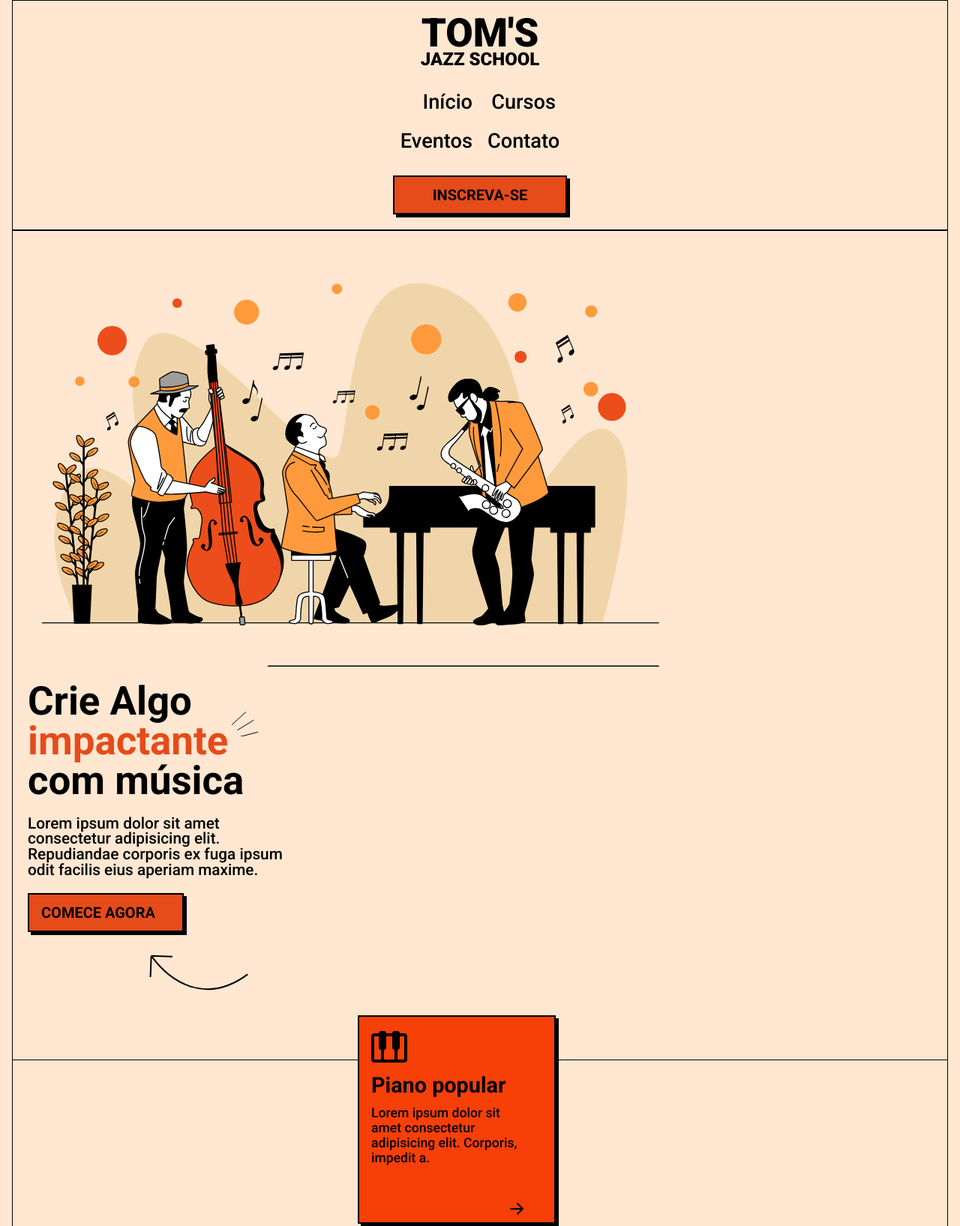
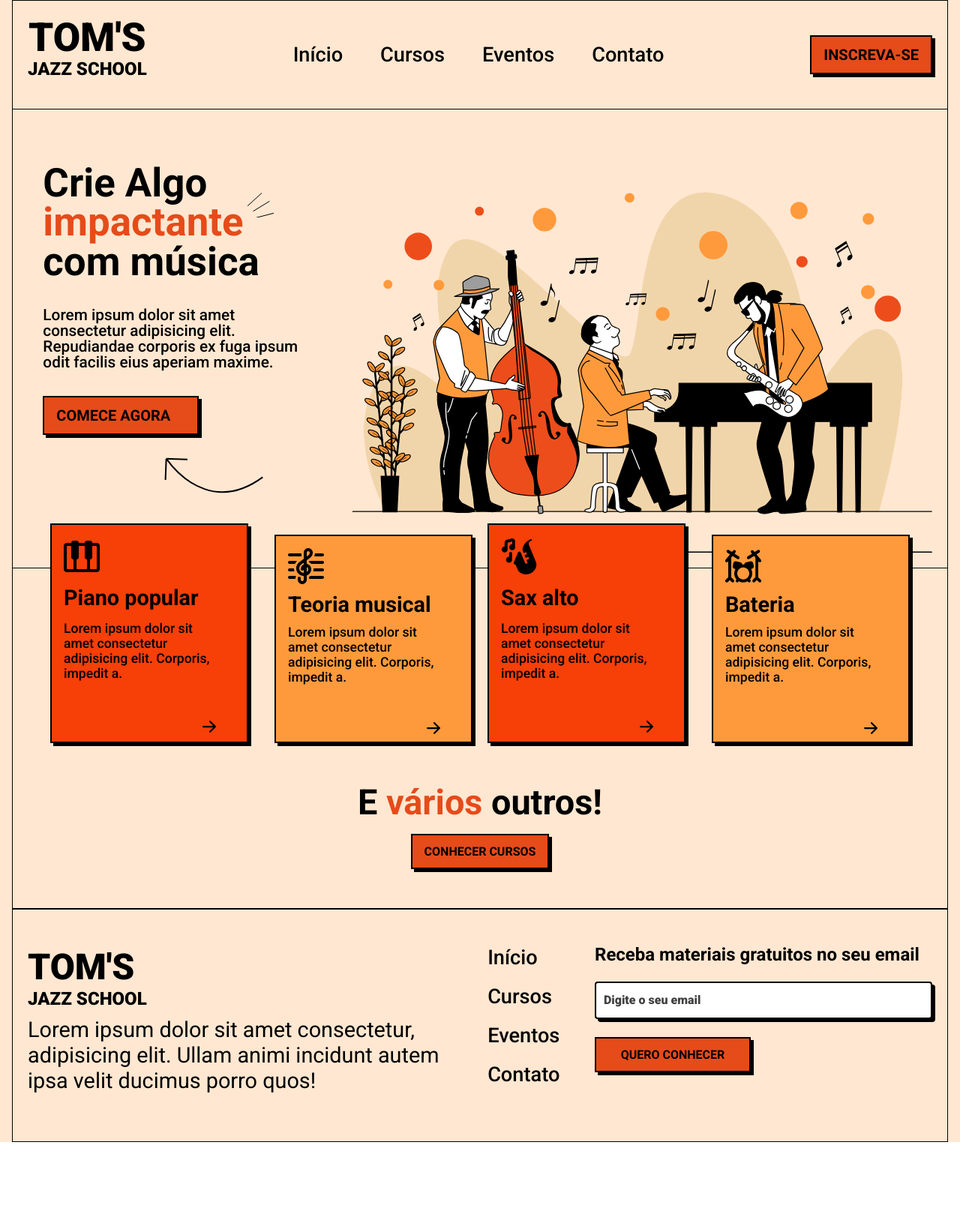
Before and after one commit to rafaoshikawa/tomjazzschool, a plain HTML site: page index.html in a window 1280 px wide. Shown: the top 1635 px of the page at 75% size. After the commit the page ends 1523 px from the top, so only its background shows below. Drawn offline with Linux system fonts and the light colour scheme.

Commit message:
final project

```diff
--- a/CSS/cursos.css
+++ b/CSS/cursos.css
@@ -1,3 +1,4 @@
+
 .courses-section {
   display: grid;
   justify-content: center;
--- a/CSS/global.css
+++ b/CSS/global.css
@@ -1,3 +1,5 @@
+
+
 html {
   scroll-behavior: smooth;
   transition: 1s;
@@ -54,7 +56,7 @@ span {
   margin: 0;
 }
 
-
+/* simplesmente só isso, acaba com o problema do scroll lateral PORRAAAA */
 body, html {
   overflow-x: hidden!important;
   }
--- a/CSS/main.css
+++ b/CSS/main.css
@@ -3,6 +3,8 @@
   gap: 20px;
 }
 .intro {
+  justify-content: center;
+  align-items: center;
   display: grid;
   position: relative;
   gap: 20px;
--- /dev/null
+++ b/CSS/responsivo.css
@@ -0,0 +1,138 @@
+@media screen and (min-width: 800px) {
+  header {
+    display: flex;
+    flex-wrap: wrap;
+    justify-content: space-between;
+    padding: 1.25rem;
+  }
+  header h1 {
+    display: block;
+    line-height: 1.1;
+  }
+
+  header a {
+    align-self: center;
+  }
+
+  .header-menu {
+    align-self: center;
+    padding: 0.3rem;
+  }
+
+  .btn-default {
+    align-self: center;
+  }
+
+  .musicians-section {
+    border-top: none;
+    display: grid;
+    grid-template-columns: 1fr 2fr;
+    padding-top: 4rem;
+  }
+
+  main img {
+    grid-column: 2;
+  }
+
+  main .intro {
+    grid-row: 1;
+  }
+  .courses-section {
+    display: flex;
+    flex: 1;
+    flex-wrap: wrap;
+  }
+
+  .cards:nth-child(2n) {
+    margin-top: 0.935rem;
+  }
+
+  .rodape-article {
+    justify-content: center;
+  }
+
+  footer p {
+    max-width: 45ch;
+  }
+}
+
+@media screen and (min-width: 1100px) {
+  header {
+    display: flex;
+    align-items: center;
+  }
+
+  .header-menu {
+    margin-top: 1.2rem;
+    display: flex;
+    gap: 30px;
+  }
+}
+
+@media screen and (min-width: 1250px) {
+   footer {
+    display: flex;
+    justify-content: space-between;
+    padding-top: 3rem;
+    padding-bottom: 4rem;
+    align-items: start;
+  }
+
+  footer p {
+    margin-top: 10px;
+    font-size: 1.8rem;
+    max-width: 35ch;
+  }
+
+  footer h4 {
+    font-size: 1.5rem;
+  }
+
+  footer input {
+    width: 450px;
+    height: 50px;
+  }
+
+  .btn-footer {
+    text-align: center;
+  }
+
+  .footer-menu{
+    margin: 0;
+  }
+
+  .footer-menu a{
+    font-size: 1.7rem;
+  }
+}
+
+@media screen and (min-width: 1300px) {
+   header a h1{
+    font-size: 1rem;
+   }
+   header .tom{
+    font-size: 2.1rem;
+   }
+
+   .header-menu a{
+    font-size: 1.3rem;
+   }
+
+   footer a h1{
+    font-size: 1.35rem;
+   }
+   footer .tom{
+    font-size: 3rem;
+   }
+
+   .footer-menu a{
+    font-size: 1.3rem;
+   }
+
+   footer p{
+    font-size: 1.3rem;
+   }
+
+
+
+}
--- a/CSS/style.css
+++ b/CSS/style.css
@@ -4,3 +4,4 @@
 @import url("./main.css");
 @import url("./cursos.css");
 @import url("./footer.css");
+@import url("./responsivo.css");
--- a/index.html
+++ b/index.html
@@ -9,7 +9,7 @@
   <body>
     <!-- HEADER E NAVBAR -->
     <header>
-      <h1><span class="tom" id="inicio">Tom's</span>jazz school</h1>
+      <a href=""><h1><span class="tom" id="inicio">Tom's</span> <br>jazz school</h1></a>
       <nav class="header-menu" aria-label="Primária">
         <a href="#inicio">Início</a>
         <a href="#cursos">Cursos</a>
@@ -84,19 +84,23 @@
     </section>
 
     <footer id="contato">
-        <h1><span>tom's</span><br>jazz school</h1>
+      <div>
+        <a href=""><h1><span class="tom" id="inicio">Tom's</span> <br>jazz school</h1></a>
         <p>Lorem ipsum dolor sit amet consectetur, adipisicing elit. Ullam animi incidunt autem ipsa velit ducimus porro quos!</p>
+      </div>
         <nav class="footer-menu">
             <a href="#inicio">Início</a>
             <a href="#cursos">Cursos</a>
             <a href="#eventos">Eventos</a>
             <a href="#contato">Contato</a>
           </nav>
-          <h4>Receba materiais gratuitos no seu email</h4>
-          <form action="/">
-            <input type="email" placeholder="Digite o seu email">
-            <a href="/" class="btn-default btn-footer">quero conhecer</a>
-          </form>
+          <div>
+            <h4>Receba materiais gratuitos no seu email</h4>
+            <form action="/">
+              <input type="email" placeholder="Digite o seu email">
+              <a href="/" class="btn-default btn-footer">quero conhecer</a>
+            </form>
+          </div>
     </footer>
   </body>
 </html>
```
Also changed, not shown: CSS/footer.css (+11 -10 lines).
